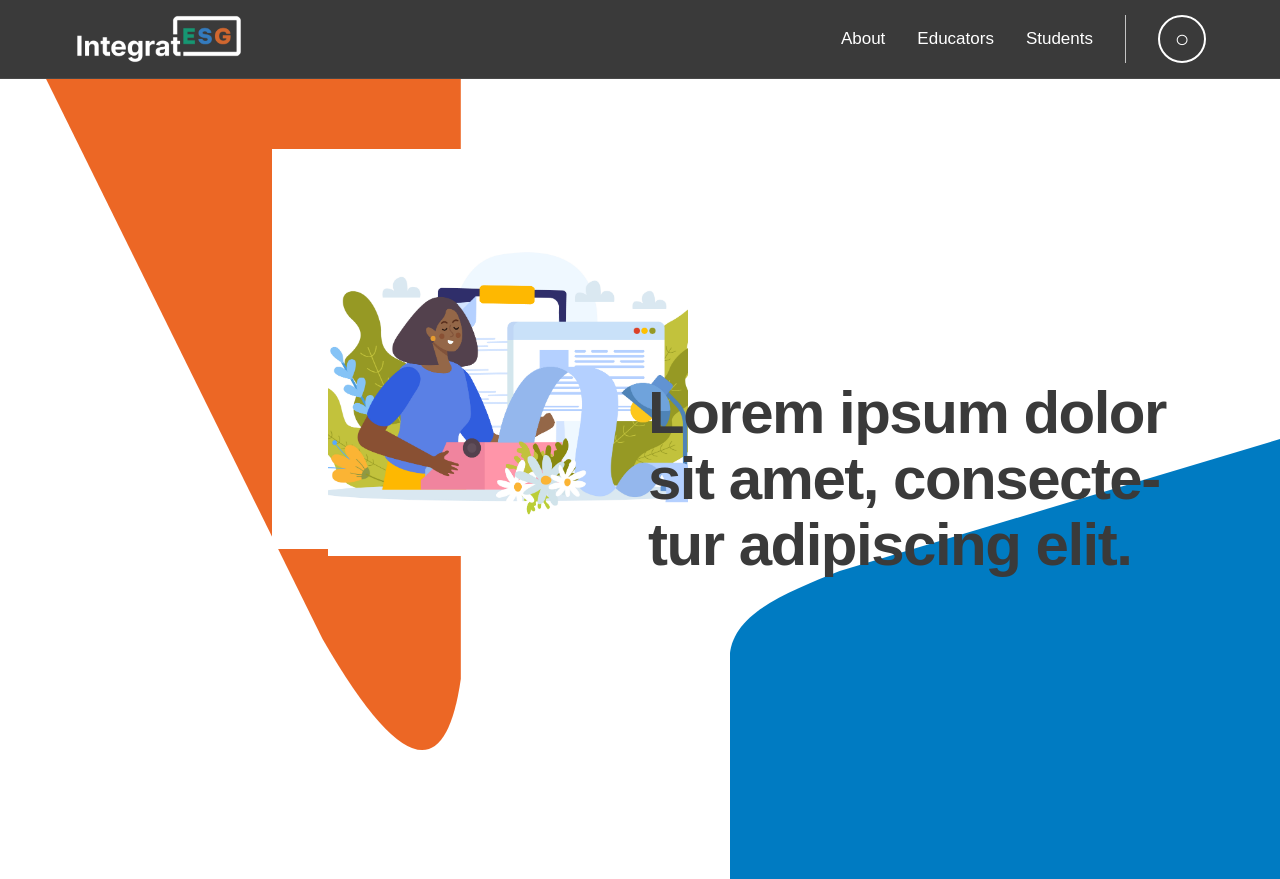
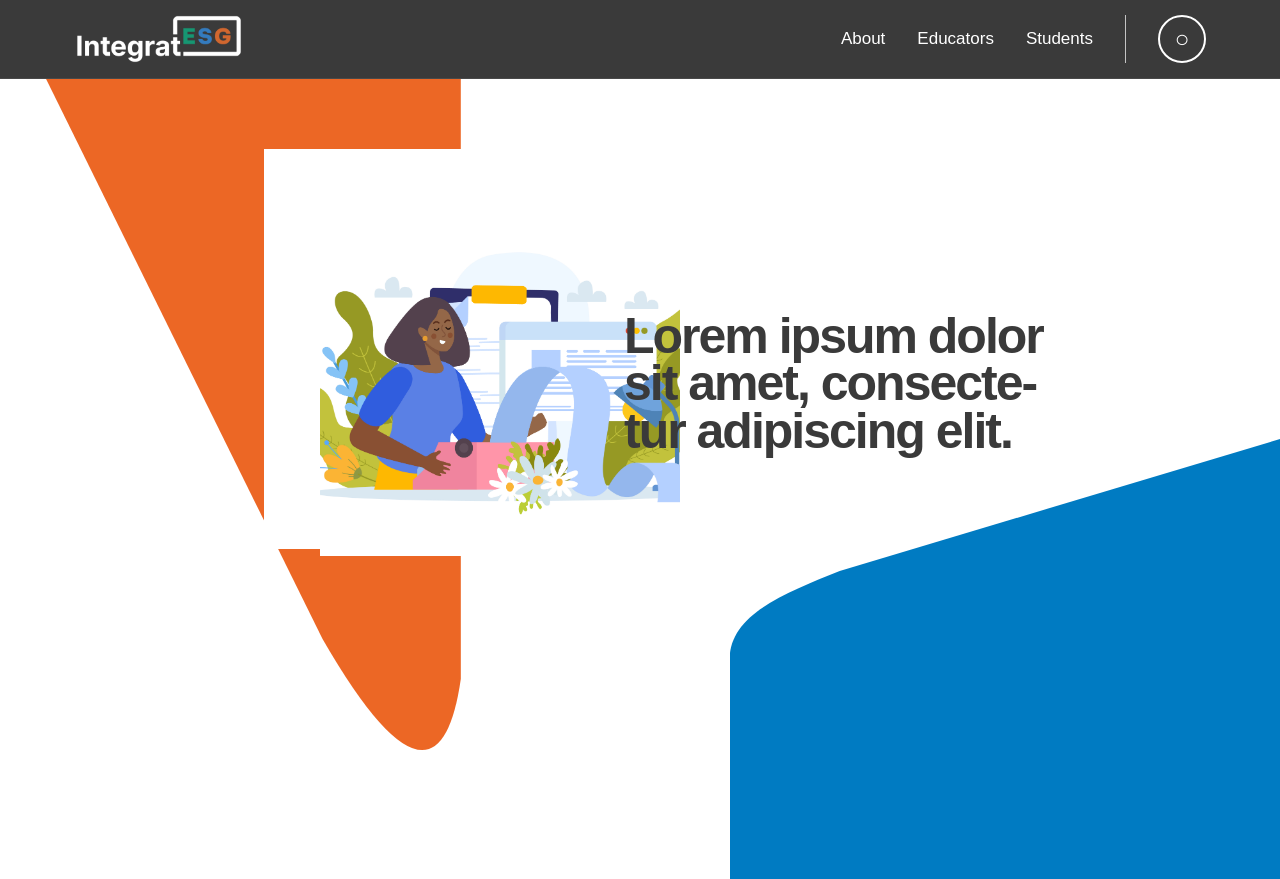
Before and after one commit to zuzannapajak/integratesg, a Next.js app: page /en in a window 1280 px wide. Built offline with nearby package versions, Linux system fonts and the light colour scheme.

Commit message:
Landing page improved

```diff
--- a/app/[locale]/(protected)/dashboard/page.tsx
+++ b/app/[locale]/(protected)/dashboard/page.tsx
@@ -32,12 +32,12 @@ export default async function DashboardPage({ params }: Props) {
   const avatarColor = isEducator ? "bg-[#0b9c72]" : "bg-[#ef6c23]";
 
   return (
-    <main className="mx-auto max-w-[980px] px-6 py-10">
+    <main className="mx-auto max-w-245 px-6 py-10">
       <section className="flex flex-col gap-8 md:flex-row md:items-start">
         <div className="text-[56px] text-[#8d8d8d]">⚙</div>
 
         <div
-          className={`flex h-[176px] w-[176px] items-center justify-center rounded-full ${avatarColor} text-[72px] text-white`}
+          className={`flex h-44 w-44 items-center justify-center rounded-full ${avatarColor} text-[72px] text-white`}
         >
           ○
         </div>
@@ -65,7 +65,7 @@ export default async function DashboardPage({ params }: Props) {
         <section className="mt-10">
           <div className="mb-12 flex items-center gap-3">
             <span className="text-[42px] text-[#0b9c72]">▼</span>
-            <div className="min-w-[360px] border-b-[6px] border-[#0b9c72] pb-1 text-[30px] text-[#31425a]">
+            <div className="min-w-90er-b-[6px] border-[#0b9c72] pb-1 text-[30px] text-[#31425a]">
               Lorem ipsum
             </div>
           </div>
@@ -92,7 +92,7 @@ export default async function DashboardPage({ params }: Props) {
         </section>
       ) : (
         <section className="mt-12">
-          <div className="grid max-w-[520px] grid-cols-2 gap-10">
+          <div className="grid max-w-130 grid-cols-2 gap-10">
             {["Course 1", "Course 2", "Course 3", "Course 4"].map((course) => (
               <div key={course} className="mock-card-student">
                 <div className="mock-card-student-inner">{course}</div>
--- a/app/[locale]/(public)/page.tsx
+++ b/app/[locale]/(public)/page.tsx
@@ -9,7 +9,8 @@ export default function HomePage() {
       <div className="mock-hero-orange" />
       <div className="mock-hero-blue" />
 
-      <div className="relative z-30 mx-auto grid max-w-7xl grid-cols-1 items-center gap-4 px-8 md:grid-cols-2 w-full">
+      <div className="relative z-30 mx-auto grid max-w-7xl grid-cols-1 md:grid-cols-2 items-center gap-8 px-8 w-full pt-12 md:pt-0">
+        {/* Left: Image Container */}
         <div className="flex justify-center md:justify-end items-center">
           <div className="image-blob-container">
             <Image
@@ -18,14 +19,16 @@ export default function HomePage() {
               fill
               className="object-cover"
               priority
+              sizes="(max-width: 768px) 280px, 400px"
             />
           </div>
         </div>
 
-        <div className="z-40">
-          <h1 className="text-[40px] md:text-[60px] font-black text-[#3a3a3a] leading-[1.1] tracking-tight">
-            Lorem ipsum dolor <br />
-            sit amet, consecte- <br />
+        {/* Right: Typography */}
+        <div className="z-40 md:pl-12 -mt-15 md:-mt-47.5 -ml-5 md:-ml-20 text-center md:text-left">
+          <h1 className="hero-title text-[38px] sm:text-[46px] md:text-[50px]">
+            Lorem ipsum dolor <br className="hidden md:block" />
+            sit amet, consecte- <br className="hidden md:block" />
             tur adipiscing elit.
           </h1>
         </div>
--- a/app/globals.css
+++ b/app/globals.css
@@ -8,6 +8,11 @@ html,
 body {
   padding: 0;
   margin: 0;
+  background: var(--bg);
+  color: var(--text);
+  font-family: "Inter", sans-serif;
+  -webkit-font-smoothing: antialiased;
+  -moz-osx-font-smoothing: grayscale;
 }
 
 :root {
@@ -91,11 +96,18 @@ button {
   padding-bottom: 8px;
 }
 
+.hero-title {
+  font-weight: 900;
+  letter-spacing: -0.04em;
+  line-height: 0.95;
+  color: #3a3a3a;
+}
+
 .mock-hero-bg {
   position: relative;
   overflow: hidden;
   background-color: #ffffff;
-  min-height: 100vh; /* Pełna wysokość */
+  min-height: 100vh;
   display: flex;
   align-items: center;
 }
@@ -136,7 +148,6 @@ button {
     line to 53.43% 20.39%,
     curve to 75.97% 35.37% with 77.67% 8.35%
   );
-  transform: translateY(-130px) translateX(40px);
 }
 
 @media (min-width: 768px) {
--- a/components/ui/background-masks.tsx
+++ b/components/ui/background-masks.tsx
@@ -9,18 +9,6 @@ export default function BackgroundMasks() {
         <clipPath id="blue-shape" clipPathUnits="objectBoundingBox">
           <path d="M 0,0.5 C 0,0.4 0.1,0.35 0.2,0.3 L 1,0 L 1,1 L 0,1 Z" />
         </clipPath>
-
-        <clipPath id="image-cutout" clipPathUnits="objectBoundingBox">
-          <path
-            d="M 0.15,0.45
-                   C 0,0.55 0,0.7 0.15,0.8
-                   L 0.75,0.98
-                   C 0.9,1 1,0.9 1,0.75
-                   L 0.9,0.1
-                   C 0.85,0 0.7,0 0.6,0.1
-                   Z"
-          />
-        </clipPath>
       </defs>
     </svg>
   );
```
